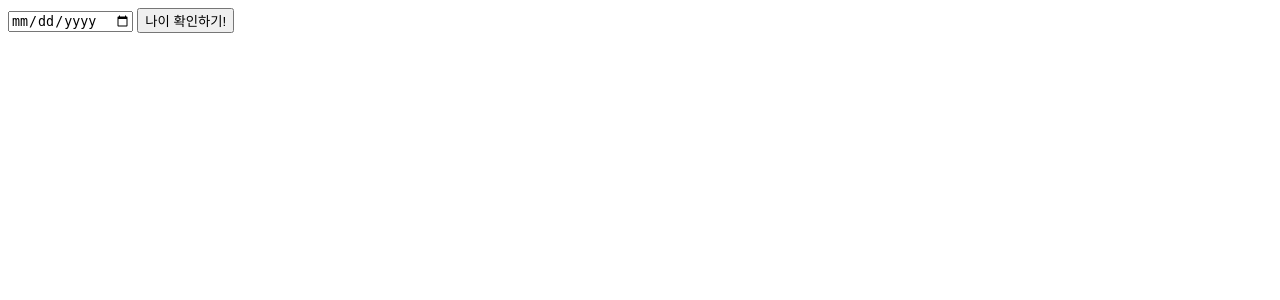
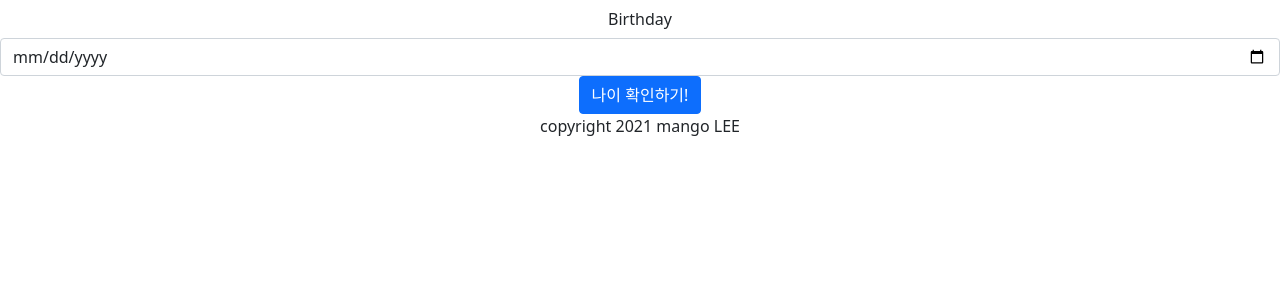
Before and after one commit to mango-log/dangdang-age-calculator, a Node server app: page / in a window 1280 px wide. Shown: the top 300 px of the page. Run offline with Node 20, Linux system fonts and the light colour scheme.

Commit message:
부트스트랩 링크 추가, 폼태그 값 입력되지 않은 경우의 방어로직 서버사이드 추가

```diff
--- a/index.js
+++ b/index.js
@@ -8,7 +8,7 @@
 
 app.use(express.urlencoded());
 app.use(express.json());
-
+app.use(express.static("public"));
 
 app.get("/", function(req, res) {
   res.render("simpleVersion");
@@ -17,10 +17,14 @@
 
 app.post("/", function(req, res) {
   let birthday = req.body.birthday;
-  var dogAgeToHumanAge = calculator.getHumanAge(birthday);
-  res.render("result", {
-    dogAgeToHumanAge: dogAgeToHumanAge
-  });
+  let dogAgeToHumanAge = calculator.getHumanAge(birthday);
+  if (birthday === "") {
+    res.send("재입력하세요!")
+  } else {
+    res.render("result", {
+      dogAgeToHumanAge: dogAgeToHumanAge
+    });
+  };
 });
 
 app.listen(port, function() {
--- a/package.json
+++ b/package.json
@@ -1,7 +1,8 @@
 {
   "dependencies": {
     "ejs": "^3.1.6",
-    "express": "^4.17.1"
+    "express": "^4.17.1",
+    "jquery": "^3.5.1"
   },
   "name": "dog-age-calculator",
   "version": "1.0.0",
--- /dev/null
+++ b/public/styles.css
@@ -0,0 +1,3 @@
+body {
+    text-align: center;
+}
--- a/views/partials/footer.ejs
+++ b/views/partials/footer.ejs
@@ -0,0 +1,6 @@
+<script src="" async defer></script>
+<footer>
+    copyright 2021 mango LEE
+</footer>
+</body>
+</html>
--- a/views/partials/header.ejs
+++ b/views/partials/header.ejs
@@ -0,0 +1,9 @@
+<!DOCTYPE html>
+<html>
+    <head>
+        <meta charset="utf-8">
+        <title>댕댕이 나이계산기</title>
+        <link rel="stylesheet" href="styles.css">
+        <link href="https://cdn.jsdelivr.net/npm/bootstrap@5.0.0-beta2/dist/css/bootstrap.min.css" rel="stylesheet" integrity="sha384-BmbxuPwQa2lc/FVzBcNJ7UAyJxM6wuqIj61tLrc4wSX0szH/Ev+nYRRuWlolflfl" crossorigin="anonymous">
+    </head>
+    <body>
--- a/views/simpleVersion.ejs
+++ b/views/simpleVersion.ejs
@@ -1,18 +1,16 @@
-<!DOCTYPE html>
-<html>
-    <head>
-        <meta charset="utf-8">
-        <meta http-equiv="X-UA-Compatible" content="IE=edge">
-        <title></title>
-        <meta name="description" content="">
-        <meta name="viewport" content="width=device-width, initial-scale=1">
-        <link rel="stylesheet" href="">
-    </head>
-    <body>
-        <form action="/", method="POST">
-            <input type="date" name="birthday">
-            <button type="submit">나이 확인하기!</button>
-        </form>
-        <script src="" async defer></script>
-    </body>
-</html>
+<%- include('partials/header'); -%>
+
+
+
+
+<form action="/" , method="POST">
+
+    <label class="col-2 col-form-label">Birthday</label>
+    <input class="form-control" type="date" name="birthday">
+
+    <button type="submit" class="btn btn-primary">나이 확인하기!</button>
+
+
+</form>
+
+<%- include('partials/footer'); -%>
```
Also changed, not shown: views/result.ejs (+3 -5 lines), 1 other file.
